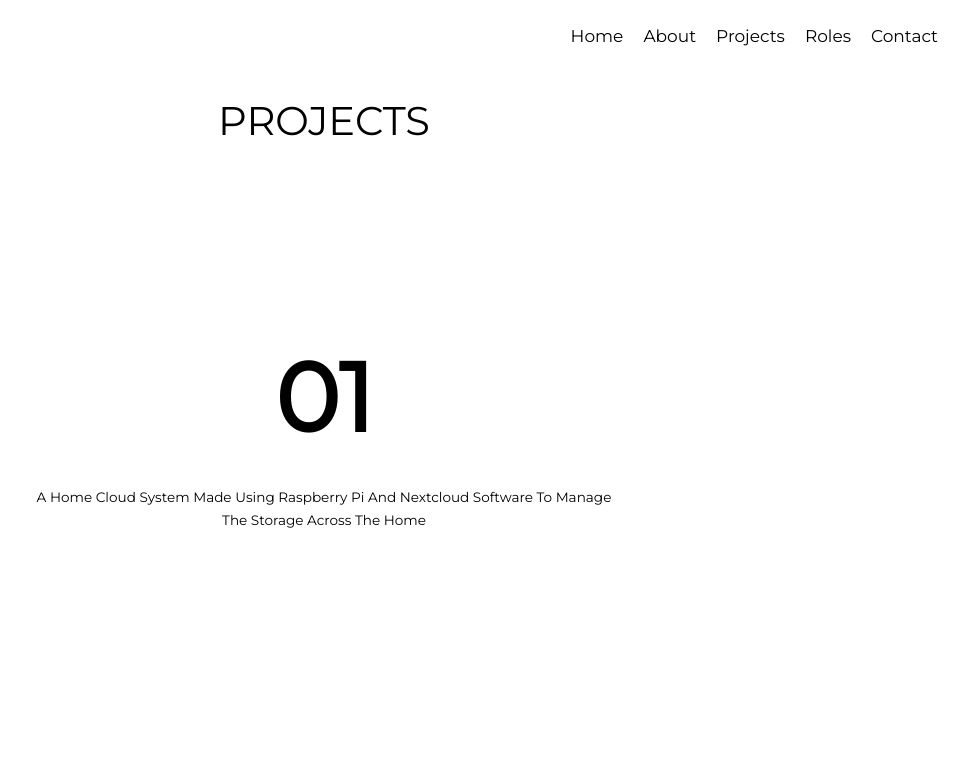
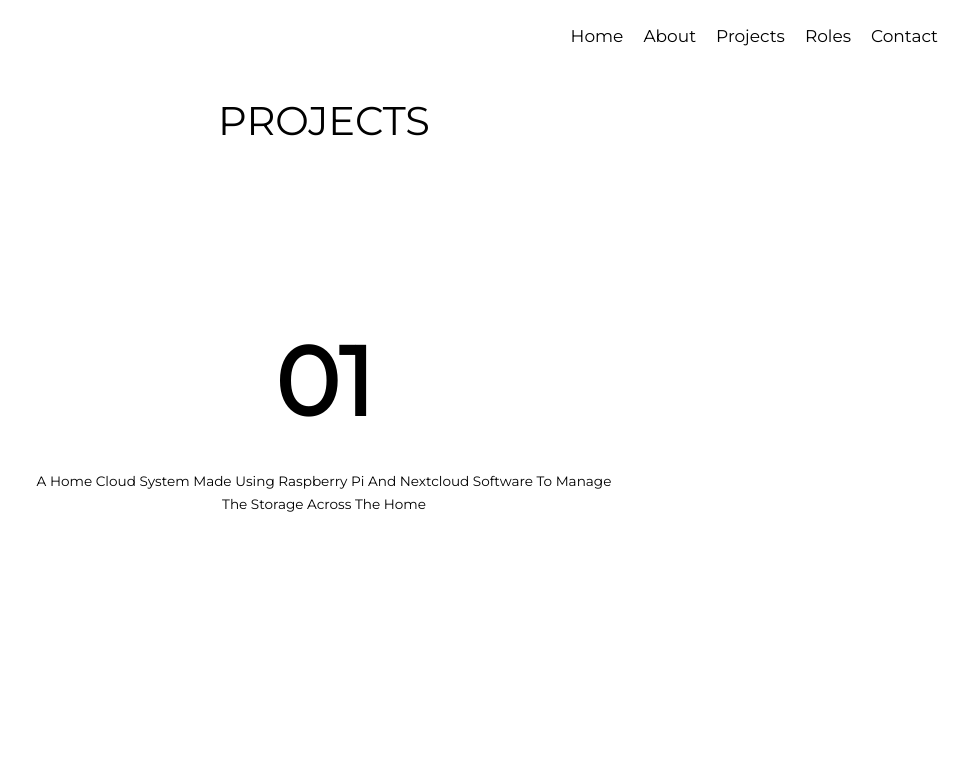
Before and after one commit to Pinto565/portfolio-react, a React (Create React App) app: page /projects in a window 1280 px wide. Shown: the top 768 px of the page, without its empty margins (316-1280 px from the left). Built offline with nearby package versions, Linux system fonts and the light colour scheme.

Commit message:
Update App.css

```diff
--- a/src/App.css
+++ b/src/App.css
@@ -123,7 +123,7 @@ body {
   align-items: center;
   flex-wrap: wrap;
   justify-content: center;
-  margin-top: 5rem;
+  margin-top: 4rem;
 }
 
 .project-content {
```
